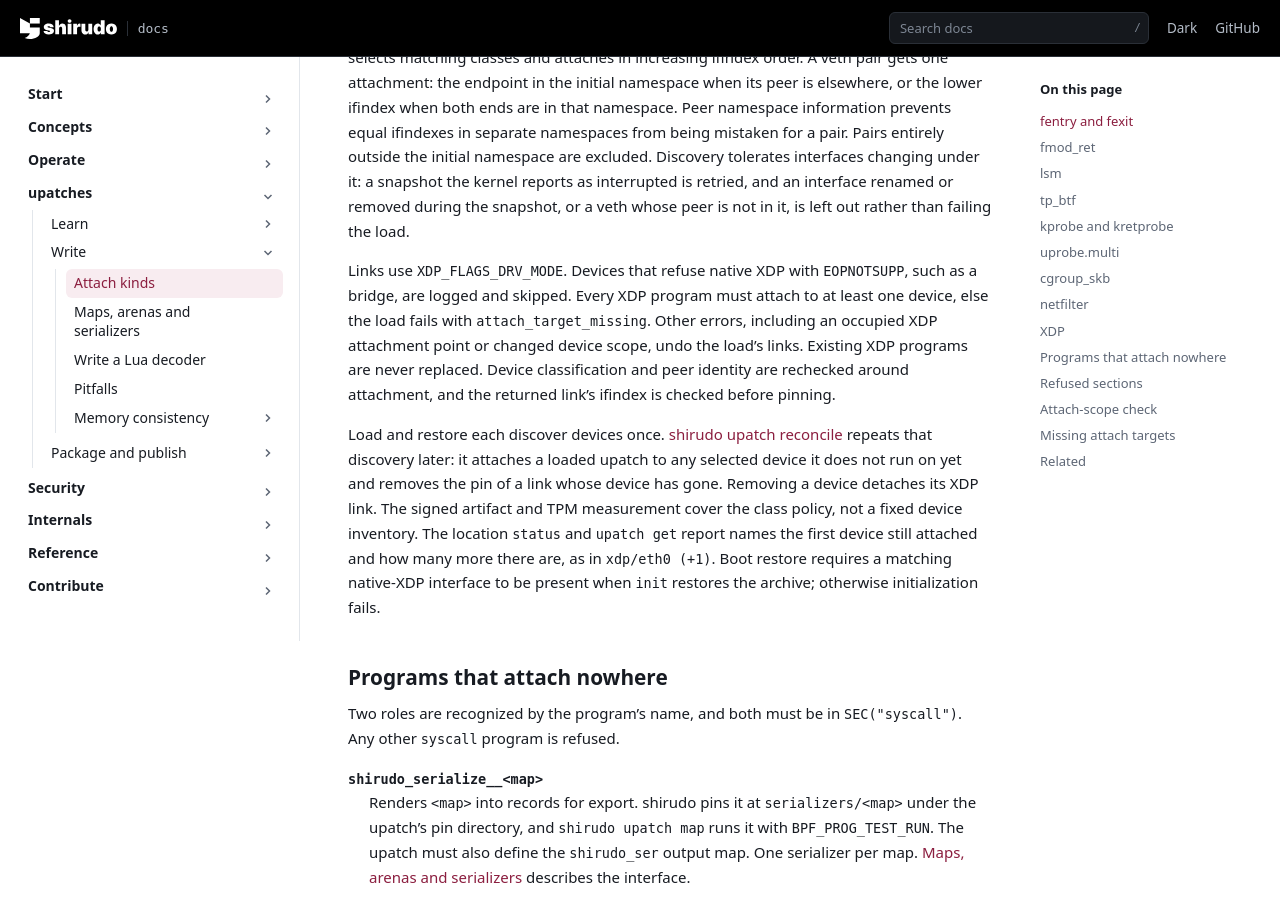
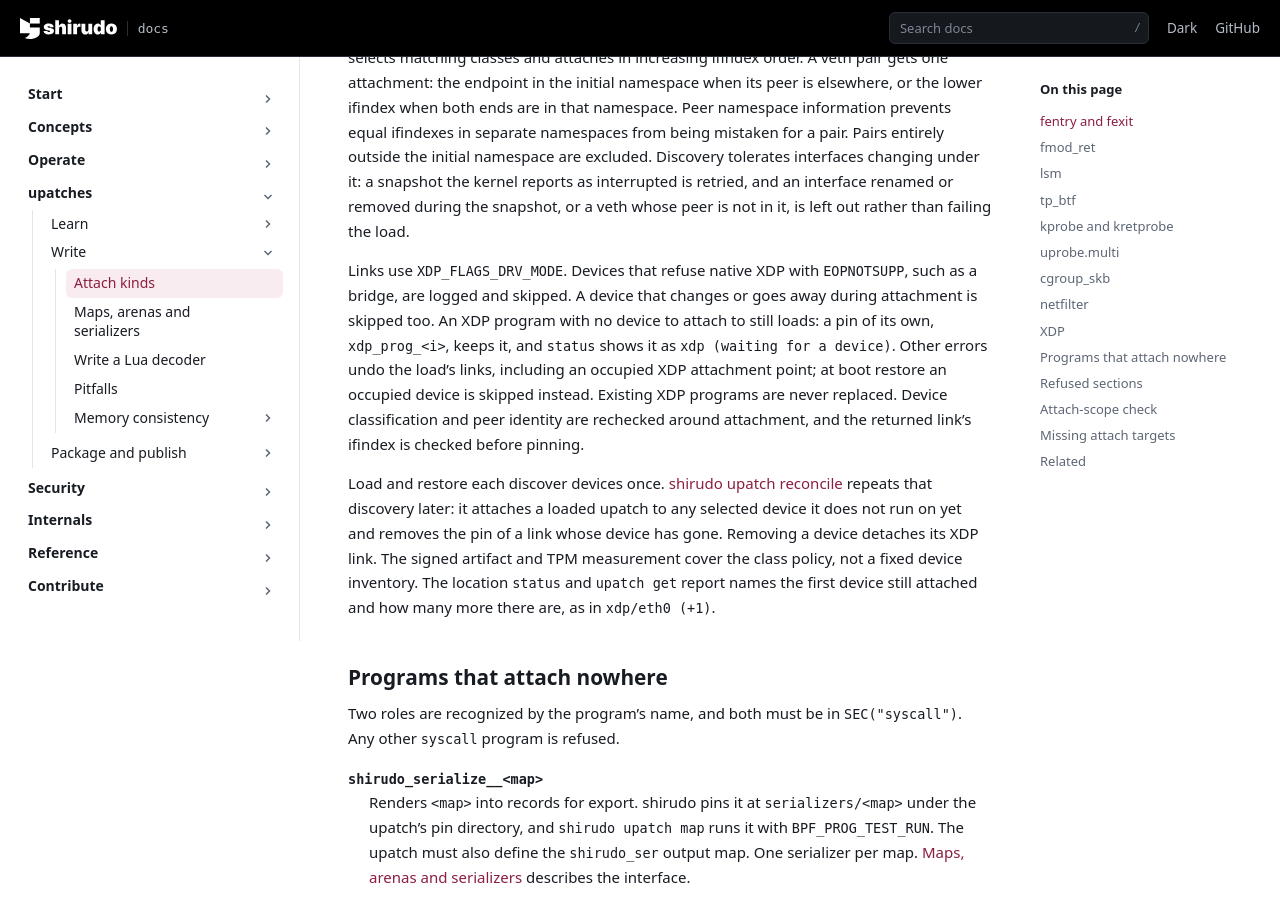
Before and after one commit to AliBashaSY/shirudo, a Sphinx documentation site: the page built from Documentation/upatches/write/attach-kinds.rst, in a window 1280 px wide and 900 px high, scrolled down 5298 px. Built offline with Sphinx 7.4.7, drawn with Linux system fonts in a browser that asks for light colours; pages that are not in the unit, such as notebooks, are missing from menus.

Commit message:
upatch: accept XDP with no device yet
An XDP upatch whose classes match no attachable device fails its load,
and at boot restore that fails init and blocks attestation for the boot.
A NIC whose driver loads after the initrd, or a veth that only exists
once containers start, hits this every time.

Load it anyway. The program pin keeps it, status shows it waiting and
reconcile attaches it when a device appears. A device that changes or
goes away during attachment is skipped, and at boot restore so is an
occupied one, since two upatches that loaded with no device can meet on
a device that has appeared since.

ENODEV no longer means anything here, so attach_target_missing goes
back to its earlier meaning for every attach kind.

Signed-off-by: John Fastabend <john.fastabend@gmail.com>

```diff
--- a/Documentation/upatches/write/attach-kinds.rst
+++ b/Documentation/upatches/write/attach-kinds.rst
@@ -298,11 +298,13 @@ the snapshot, or a veth whose peer is not in it, is left out rather than
 failing the load.
 
 Links use ``XDP_FLAGS_DRV_MODE``. Devices that refuse native XDP with
-``EOPNOTSUPP``, such as a bridge, are logged and skipped. Every XDP
-program must attach to at least one device, else the load fails with
-``attach_target_missing``. Other errors, including an occupied XDP
-attachment point or changed device scope, undo the load's links. Existing
-XDP programs are never replaced. Device classification and peer identity
+``EOPNOTSUPP``, such as a bridge, are logged and skipped. A device that
+changes or goes away during attachment is skipped too. An XDP program
+with no device to attach to still loads: a pin of its own, ``xdp_prog_<i>``,
+keeps it, and ``status`` shows it as ``xdp (waiting for a device)``. Other
+errors undo the load's links, including an occupied XDP attachment point;
+at boot restore an occupied device is skipped instead. Existing XDP
+programs are never replaced. Device classification and peer identity
 are rechecked around attachment, and the returned link's ifindex is
 checked before pinning.
 
@@ -314,8 +316,6 @@ detaches its XDP link. The signed artifact and TPM measurement
 cover the class policy, not a fixed device inventory. The location
 ``status`` and ``upatch get`` report names the first device still
 attached and how many more there are, as in ``xdp/eth0 (+1)``.
-Boot restore requires a matching native-XDP interface to be present when
-``init`` restores the archive; otherwise initialization fails.
 
 Programs that attach nowhere
 ----------------------------
```
Also changed, not shown: Documentation/reference/cli/upatch-load.rst (+5 -5 lines), Documentation/reference/failure-categories.rst (+3 -7 lines), 4 other files.
